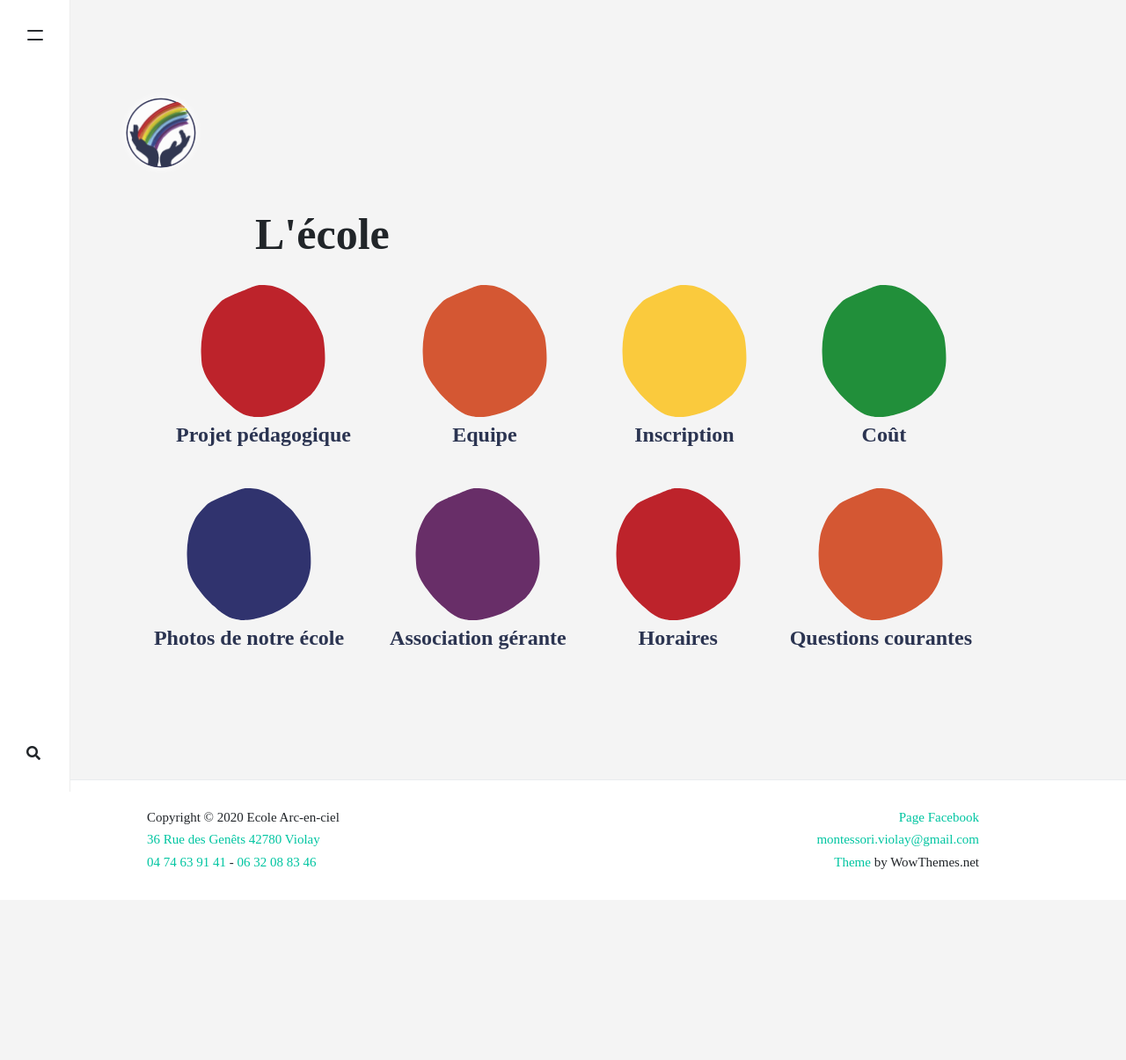
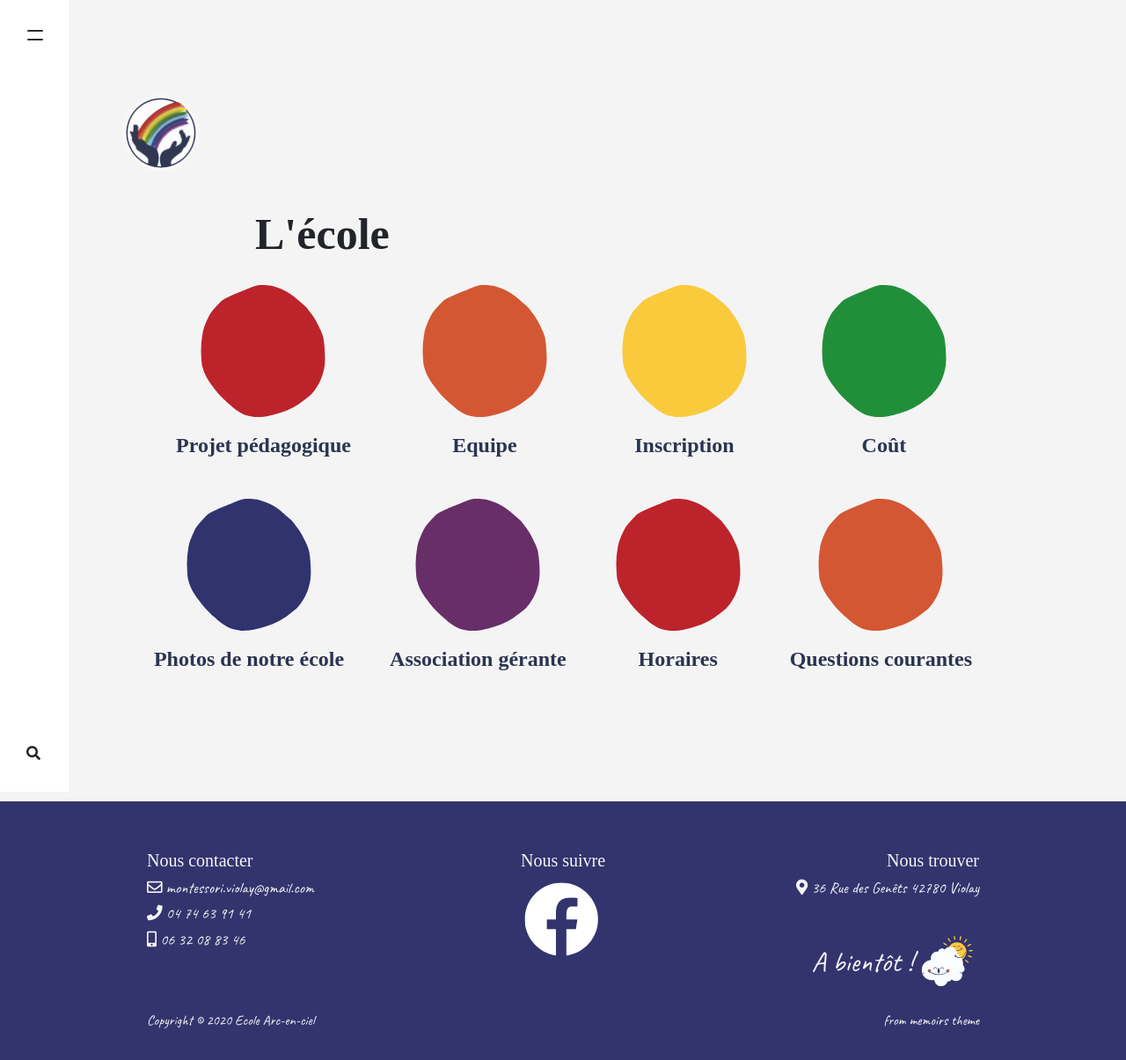
Before and after one commit to violay-rainbow-school/violay-rainbow-school.github.io, a Jekyll site: the page built from _pages/about.md, in a window 1280 px wide. Shown: the whole page at 88% size. Built offline with Jekyll 4.4.1, drawn with Linux system fonts in a browser that asks for light colours; nearby versions of some CDN libraries; some web fonts are replaced; comment, search, counter and statistics services are not loaded; before the commit the page ends 1023 px from its top, so only the background shows below that.

Commit message:
improve footer

```diff
--- a/_layouts/default.html
+++ b/_layouts/default.html
@@ -18,6 +18,7 @@
     <link href="{{ site.baseurl }}/assets/css/theme.css" rel="stylesheet">
     <link href="{{ site.baseurl }}/assets/css/common.css" rel="stylesheet">
     <link href="{{ site.baseurl }}/assets/css/navbar.css" rel="stylesheet">
+    <link href="{{ site.baseurl }}/assets/css/footer.css" rel="stylesheet">
     <link href="{{ site.baseurl }}/assets/css/big-button.css" rel="stylesheet">
 
     {% if page.url == '/' %}
@@ -125,15 +126,29 @@
     <footer class="footer">
         <div class="container">
             <div class="row">
-                <div class="col-md-6 col-sm-12 text-center text-lg-left">
-                    Copyright © {{ site.time | date: "%Y" }} {{ site.name }}<br>
-                    <a href="{{ site.location_map }}">{{ site.address }}</a><br>
-                    <a href="tel:{{ site.phone.landlineLink }}">{{ site.phone.landline }}</a> - <a href="tel:{{ site.phone.mobileLink }}">{{ site.phone.mobile }}</a>
+                <div class="col-md-4 col-sm-12 text-center text-lg-left">
+                    <div class="footer-item-title">Nous contacter</div>
+                    <a class="footer-item" href="mailto:montessori.violay@gmail.com"><i class="far fa-envelope"></i> {{ site.email }}</a><br>
+                    <a class="footer-item" href="tel:{{ site.phone.landlineLink }}"><i class="fas fa-phone"></i> {{ site.phone.landline }}</a><br>
+                    <a class="footer-item" href="tel:{{ site.phone.mobileLink }}"><i class="fas fa-mobile-alt"></i> {{ site.phone.mobile }}</a>
                 </div>
-                <div class="col-md-6 col-sm-12 text-center text-lg-right">
-                    <a href="https://www.facebook.com/EcoleMontessoriViolay/">Page Facebook</a><br>
-                    <a href="mailto:montessori.violay@gmail.com">{{ site.email }}</a><br>
-                    <a target="_blank" href="https://www.wowthemes.net/memoirs-free-jekyll-theme/">Theme</a> by WowThemes.net
+                <div class="col-md-4 col-sm-12 text-center">
+                    <div class="footer-item-title">Nous suivre</div>
+                    <a class="footer-item footer-facebook-link" href="https://www.facebook.com/EcoleMontessoriViolay/"></a>
+                </div>
+                <div class="col-md-4 col-sm-12 text-center text-lg-right">
+                    <div class="footer-item-title">Nous trouver</div>
+                    <a class="footer-item" href="{{ site.location_map }}"><i class="fas fa-map-marker-alt"></i> {{ site.address }}</a>
+                    <figure class="footer-bye">
+                        <div>A bientôt !</div>
+                        <img src="/assets/images/svg/nuage_soleil_footer.svg" alt="sun">
+                    </figure>
+                </div>
+            </div>
+            <div class="row">
+                <div class="col-md-6 col-sm-12 footer-muted text-lg-left">Copyright © {{ site.time | date: "%Y" }} {{ site.name }}</div>
+                <div class="col-md-6 col-sm-12 footer-muted text-lg-right">
+                    <a target="_blank" href="https://www.wowthemes.net/memoirs-free-jekyll-theme/">from memoirs theme</a>
                 </div>
             </div>
         </div>
--- a/assets/css/big-button.css
+++ b/assets/css/big-button.css
@@ -19,4 +19,5 @@
 .big-button-image {
     width: 150px;
     height: 150px;
+    margin-bottom: 0.5em;
 }
--- a/assets/css/common.css
+++ b/assets/css/common.css
@@ -1,6 +1,7 @@
 body {
     font-family: 'Arima Madurai';
     --main-color: rgb(43, 52, 81);
+    --background-color: rgb(51, 52, 110);
 }
 
 p {
--- /dev/null
+++ b/assets/css/footer.css
@@ -0,0 +1,45 @@
+.footer {
+    background-color: var(--background-color);
+    color: whitesmoke;
+    font-family: 'Caveat';
+    font-size: 1em;
+}
+
+.footer a {
+    color: whitesmoke;
+}
+
+.footer-item-title {
+    margin-top: 1em;
+    font-size: 1.25em;
+    font-family: 'Arima Madurai';
+}
+
+.footer-item {
+    font-size: 1.1em;
+}
+
+.footer-muted {
+    font-size: 1em;
+}
+
+.footer-facebook-link {
+    display: block;
+    background-image: url("/assets/images/svg/facebook_footer.svg");
+    width: 100px;
+    height: 100px;
+    background-size: contain;
+    margin: auto;
+}
+
+.footer-bye {
+    margin-top: 1em;
+    font-size: 2em;
+    display: flex;
+    justify-content: end;
+    align-items: center;
+}
+
+.footer-bye img {
+    height: 75px;
+}
```
